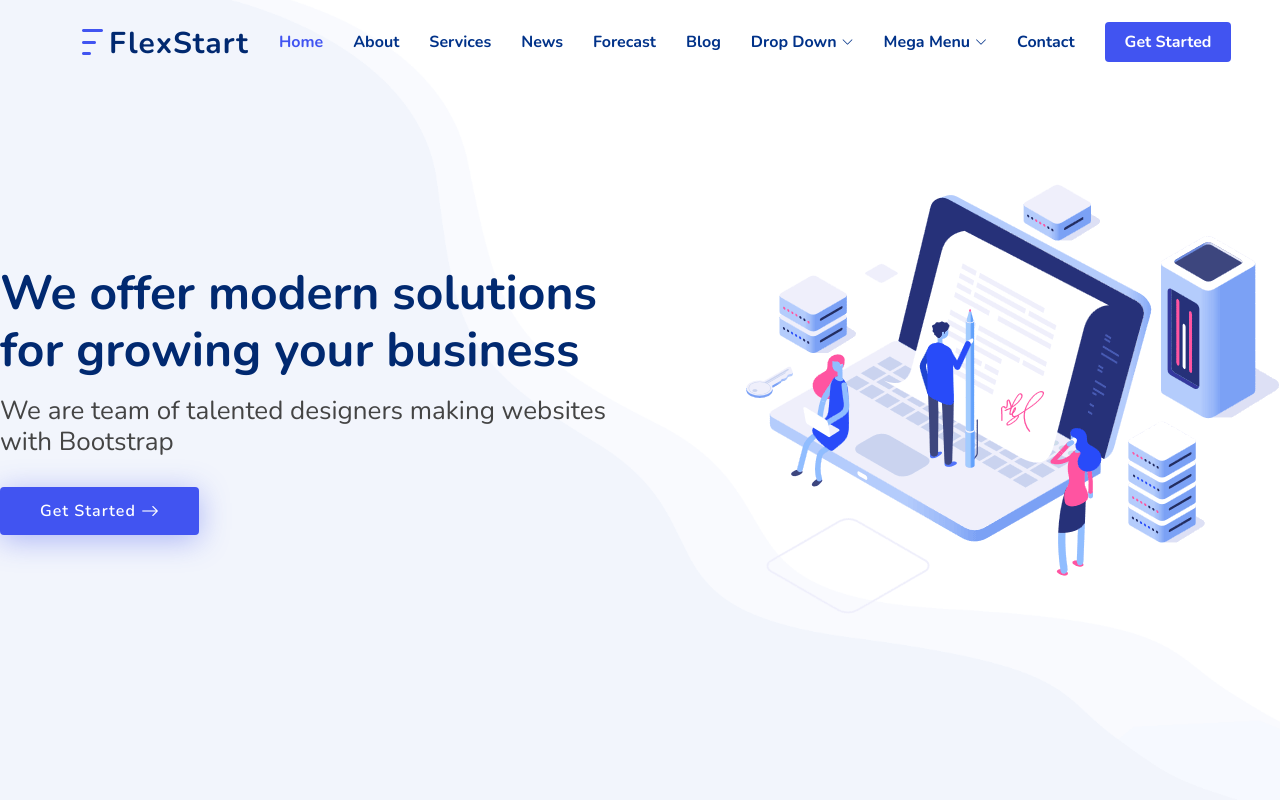
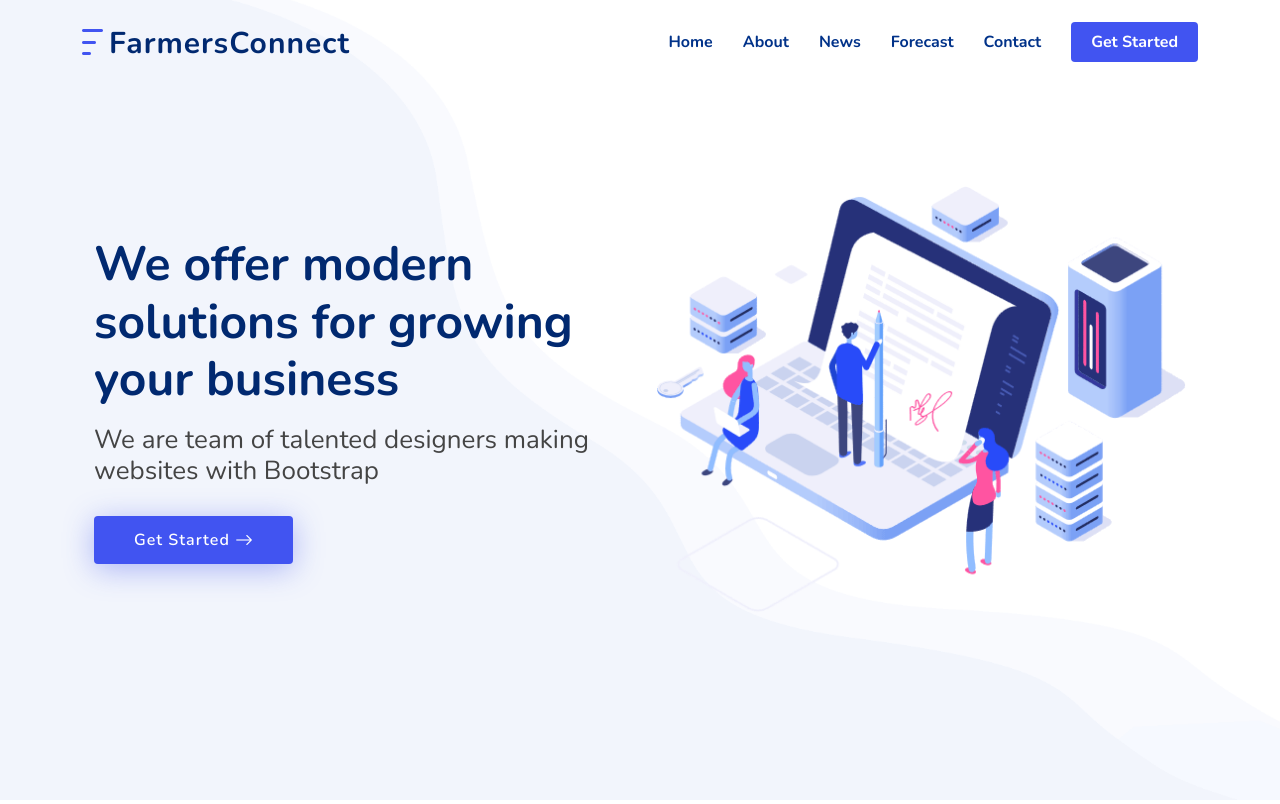
Before and after one commit to sreenesh-reddy/Sudhafarmers, a Django app: page / in a window 1280 px wide. Shown: the top 804 px of the page. Run offline with Django 4.2, Linux system fonts and the light colour scheme; parts of the project's set-up code (start-up, migrations or seed data) failed here and were passed over; some libraries are stand-ins or nearby versions.

Commit message:
home updating

```diff
--- a/Sudhafarmers/farmersco/forms.py
+++ b/Sudhafarmers/farmersco/forms.py
@@ -1,6 +1,7 @@
 from django import forms
 from django.contrib.auth.forms import UserCreationForm
 from django.contrib.auth.models import User
+from .models import FarmerProfile,ConsumerProfile
 
 
 
--- a/Sudhafarmers/farmersco/views.py
+++ b/Sudhafarmers/farmersco/views.py
@@ -3,7 +3,7 @@ from .forms import FarmerRegistrationForm, ConsumerRegistrationForm
 
 # Create your views here.
 def home(request):
-    return render(request,'home.html',{"title":"Home|Farmers Corner"})
+    return render(request,'home.html',{"title":"Home | Farmers Corner"})
 def farmers_home(request):
     return render(request, 'farmers_home.html')
 
--- a/Sudhafarmers/templates/base.html
+++ b/Sudhafarmers/templates/base.html
@@ -9,7 +9,7 @@
   {% if title %}
     <title>{{title}}</title>
   {% else %}
-    <title>FarmersCorner</title>
+    <title>FarmersConnect</title>
   {% endif %}
   <meta content="" name="description">
   <meta content="" name="keywords">
@@ -50,60 +50,15 @@
 
       <a href="index.html" class="logo d-flex align-items-center">
         <img src="static/img/logo.png" alt="">
-        <span>FlexStart</span>
+        <span>FarmersConnect</span>
       </a>
 
       <nav id="navbar" class="navbar">
         <ul>
-          <li><a class="nav-link scrollto active" href="{% url 'home' %}">Home</a></li>
+          <li><a class="nav-link scrollto " href="{% url 'home' %}">Home</a></li>
           <li><a class="nav-link scrollto" href="">About</a></li>
-          <li><a class="nav-link scrollto" href="">Services</a></li>
           <li><a class="nav-link scrollto" href="{% url 'news' %}">News</a></li>
           <li><a class="nav-link scrollto" href="{% url 'w_home' %}">Forecast</a></li>
-          <li><a href="blog.html">Blog</a></li>
-          <li class="dropdown"><a href="#"><span>Drop Down</span> <i class="bi bi-chevron-down"></i></a>
-            <ul>
-              <li><a href="#">Drop Down 1</a></li>
-              <li class="dropdown"><a href="#"><span>Deep Drop Down</span> <i class="bi bi-chevron-right"></i></a>
-                <ul>
-                  <li><a href="#">Deep Drop Down 1</a></li>
-                  <li><a href="#">Deep Drop Down 2</a></li>
-                  <li><a href="#">Deep Drop Down 3</a></li>
-                  <li><a href="#">Deep Drop Down 4</a></li>
-                  <li><a href="#">Deep Drop Down 5</a></li>
-                </ul>
-              </li>
-              <li><a href="#">Drop Down 2</a></li>
-              <li><a href="#">Drop Down 3</a></li>
-              <li><a href="#">Drop Down 4</a></li>
-            </ul>
-          </li>
-
-          <li class="dropdown megamenu"><a href="#"><span>Mega Menu</span> <i class="bi bi-chevron-down"></i></a>
-            <ul>
-              <li>
-                <a href="#">Column 1 link 1</a>
-                <a href="#">Column 1 link 2</a>
-                <a href="#">Column 1 link 3</a>
-              </li>
-              <li>
-                <a href="#">Column 2 link 1</a>
-                <a href="#">Column 2 link 2</a>
-                <a href="#">Column 3 link 3</a>
-              </li>
-              <li>
-                <a href="#">Column 3 link 1</a>
-                <a href="#">Column 3 link 2</a>
-                <a href="#">Column 3 link 3</a>
-              </li>
-              <li>
-                <a href="#">Column 4 link 1</a>
-                <a href="#">Column 4 link 2</a>
-                <a href="#">Column 4 link 3</a>
-              </li>
-            </ul>
-          </li>
-
           <li><a class="nav-link scrollto" href="">Contact</a></li>
           <li><a class="getstarted scrollto" href="">Get Started</a></li>
         </ul>
@@ -121,12 +76,15 @@
     <div class="footer-top">
       <div class="container">
         <div class="row gy-4">
-          <div class="col-lg-5 col-md-12 footer-info">
+          <div class="col-lg-7 col-md-12 footer-info">
             <a href="index.html" class="logo d-flex align-items-center">
               <img src="static/img/logo.png" alt="">
-              <span>FlexStart</span>
+              <span>FarmersConnect</span>
             </a>
-            <p>Cras fermentum odio eu feugiat lide par naso tierra. Justo eget nada terra videa magna derita valies darta donna mare fermentum iaculis eu non diam phasellus.</p>
+            <p>Our goal is empower
+              farmers by providing a seamless interface for seeking advice from agricultural
+              experts,sharing information with middlemen, and accessing valuable resources
+              such as weather forecasts and market insights </p>
             <div class="social-links mt-3">
               <a href="#" class="twitter"><i class="bi bi-twitter"></i></a>
               <a href="#" class="facebook"><i class="bi bi-facebook"></i></a>
@@ -136,35 +94,24 @@
           </div>
 
           <div class="col-lg-2 col-6 footer-links">
-            <h4>Useful Links</h4>
-            <ul>
-              <li><i class="bi bi-chevron-right"></i> <a href="#">Home</a></li>
-              <li><i class="bi bi-chevron-right"></i> <a href="#">About us</a></li>
-              <li><i class="bi bi-chevron-right"></i> <a href="#">Services</a></li>
-              <li><i class="bi bi-chevron-right"></i> <a href="#">Terms of service</a></li>
-              <li><i class="bi bi-chevron-right"></i> <a href="#">Privacy policy</a></li>
-            </ul>
-          </div>
-
-          <div class="col-lg-2 col-6 footer-links">
             <h4>Our Services</h4>
             <ul>
-              <li><i class="bi bi-chevron-right"></i> <a href="#">Web Design</a></li>
-              <li><i class="bi bi-chevron-right"></i> <a href="#">Web Development</a></li>
-              <li><i class="bi bi-chevron-right"></i> <a href="#">Product Management</a></li>
-              <li><i class="bi bi-chevron-right"></i> <a href="#">Marketing</a></li>
-              <li><i class="bi bi-chevron-right"></i> <a href="#">Graphic Design</a></li>
+              <li><i class="bi bi-chevron-right"></i> Connecting Farmers</li>
+              <li><i class="bi bi-chevron-right"></i> Latest News</li>
+              <li><i class="bi bi-chevron-right"></i> Eliminating Middlemen</li>
+              <li><i class="bi bi-chevron-right"></i> Marketing</li>
+              <li><i class="bi bi-chevron-right"></i> Weather Updates</li>
             </ul>
           </div>
 
           <div class="col-lg-3 col-md-12 footer-contact text-center text-md-start">
             <h4>Contact Us</h4>
             <p>
-              A108 Adam Street <br>
-              New York, NY 535022<br>
-              United States <br><br>
-              <strong>Phone:</strong> +1 5589 55488 55<br>
-              <strong>Email:</strong> info@example.com<br>
+              C201 CSE Block <br>
+              Gandipet, CBIT 535022<br>
+              India <br><br>
+              <strong>Phone:</strong> +91 93081 97000<br>
+              <strong>Email:</strong> farmersCorner@gmail.com<br>
             </p>
 
           </div>
@@ -175,7 +122,7 @@
 
     <div class="container">
       <div class="copyright">
-        &copy; Copyright <strong><span>FlexStart</span></strong>. All Rights Reserved
+        &copy; Copyright <strong><span>FarmersConnect</span></strong>. All Rights Reserved
       </div>
     </div>
   </footer><!-- End Footer -->
--- a/Sudhafarmers/templates/home.html
+++ b/Sudhafarmers/templates/home.html
@@ -3,9 +3,8 @@
   {% block content %}
 
   <!-- ======= Hero Section ======= -->
-  <section id="hero" class="hero d-flex align-items-center">
-
-      <div class="row">
+  <section id="hero" class="hero d-flex align-items-center justify-content-around">
+      <div class="row container">
         <div class="col-lg-6 d-flex flex-column justify-content-center">
           <h1 data-aos="fade-up">We offer modern solutions for growing your business</h1>
           <h2 data-aos="fade-up" data-aos-delay="400">We are team of talented designers making websites with Bootstrap</h2>
@@ -883,7 +882,7 @@
     </section><!-- End Testimonials Section -->
 
     <!-- ======= Team Section ======= -->
-    <section id="team" class="team">
+    <!-- <section id="team" class="team">
 
       <div class="container" data-aos="fade-up">
 
@@ -974,7 +973,7 @@
 
       </div>
 
-    </section><!-- End Team Section -->
+    </section>End Team Section -->
 
     <!-- ======= Clients Section ======= -->
     <section id="clients" class="clients">
@@ -983,7 +982,6 @@
 
         <header class="section-header">
           <h2>Our Clients</h2>
-          <p>Temporibus omnis officia</p>
         </header>
 
         <div class="clients-slider swiper">
@@ -1001,10 +999,11 @@
         </div>
       </div>
 
-    </section><!-- End Clients Section -->
+    </section>
+    <!-- End Clients Section -->
 
     <!-- ======= Recent Blog Posts Section ======= -->
-    <section id="recent-blog-posts" class="recent-blog-posts">
+    <!-- <section id="recent-blog-posts" class="recent-blog-posts">
 
       <div class="container" data-aos="fade-up">
 
@@ -1046,7 +1045,7 @@
 
       </div>
 
-    </section><!-- End Recent Blog Posts Section -->
+    </section>End Recent Blog Posts Section -->
 
     <!-- ======= Contact Section ======= -->
     <section id="contact" class="contact">
@@ -1058,7 +1057,7 @@
           <p>Contact Us</p>
         </header>
 
-        <div class="row gy-4">
+        <div class="row gy-4 d-flex justify-content-center">
 
           <div class="col-lg-6">
 
@@ -1067,21 +1066,21 @@
                 <div class="info-box">
                   <i class="bi bi-geo-alt"></i>
                   <h3>Address</h3>
-                  <p>A108 Adam Street,<br>New York, NY 535022</p>
+                  <p>C201 C block, CBIT,<br>Gandipet, India - 500015</p>
                 </div>
               </div>
               <div class="col-md-6">
                 <div class="info-box">
                   <i class="bi bi-telephone"></i>
                   <h3>Call Us</h3>
-                  <p>+1 5589 55488 55<br>+1 6678 254445 41</p>
+                  <p>+91 97000 93081<br>+91 97000 93082</p>
                 </div>
               </div>
               <div class="col-md-6">
                 <div class="info-box">
                   <i class="bi bi-envelope"></i>
                   <h3>Email Us</h3>
-                  <p>info@example.com<br>contact@example.com</p>
+                  <p>farmersCorner@gmail.com<br>contact@example.com</p>
                 </div>
               </div>
               <div class="col-md-6">
@@ -1095,7 +1094,7 @@
 
           </div>
 
-          <div class="col-lg-6">
+          <!-- <div class="col-lg-6">
             <form action="forms/contact.php" method="post" class="php-email-form">
               <div class="row gy-4">
 
@@ -1121,7 +1120,7 @@
                   <div class="sent-message">Your message has been sent. Thank you!</div>
 
                   <button type="submit">Send Message</button>
-                </div>
+                </div> -->
 
               </div>
             </form>
--- a/Sudhafarmers/templates/w_base.html
+++ b/Sudhafarmers/templates/w_base.html
@@ -120,7 +120,7 @@
       </div> <!--site-header-->
       <div>
 
-        <div class="hero" >
+        <div class="hero">
           <div class="container">
             <form action="{%url 'result'%}" class="find-location" method="post">
               {% csrf_token%}
```
